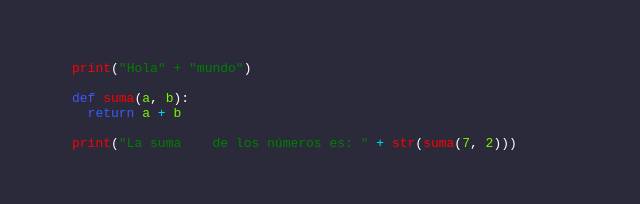
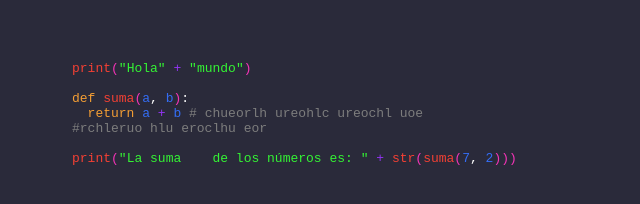
Before and after one commit to sebas21mg/TC2037-Metodos_computacionales, a plain HTML site: page Proyecto/index.html in a window 1280 px wide. Shown: the whole page, without its empty margins (0-640 px from the left). Drawn offline with Linux system fonts and the light colour scheme.

Commit message:
código final

```diff
--- a/Proyecto/index.html
+++ b/Proyecto/index.html
@@ -9,12 +9,13 @@
 </head>
 <body>
 <pre>
-<span class='funcion'>print</span>(<span class='cadena-texto'>"Hola" + "mundo"</span>)
+<span class='funcion'>print</span><span class='parentesis'>(</span><span class='cadena-texto'>"Hola"</span> <span class='signo'>+</span> <span class='cadena-texto'>"mundo"</span><span class='parentesis'>)</span>
 
-<span class='palabras-reservada'>def</span> <span class='funcion'>suma</span>(<span class='variable'>a</span>, <span class='variable'>b</span>):
-  <span class='palabras-reservada'>return</span> <span class='variable'>a</span> <span class='signo'>+</span> <span class='variable'>b</span>
+<span class='palabras-reservada'>def</span> <span class='funcion'>suma</span><span class='parentesis'>(</span><span class='variable'>a</span>, <span class='variable'>b</span><span class='parentesis'>)</span>:
+  <span class='palabras-reservada'>return</span> <span class='variable'>a</span> <span class='signo'>+</span> <span class='variable'>b</span> <span class='comentario'># chueorlh ureohlc ureochl uoe</span>
+<span class='comentario'>#rchleruo hlu eroclhu eor</span>
 
-<span class='funcion'>print</span>(<span class='cadena-texto'>"La suma    de los números es: "</span> <span class='signo'>+</span> <span class='funcion'>str</span>(<span class='funcion'>suma</span>(<span class='variable'>7</span>, <span class='variable'>2</span>)))
+<span class='funcion'>print</span><span class='parentesis'>(</span><span class='cadena-texto'>"La suma    de los números es: "</span> <span class='signo'>+</span> <span class='funcion'>str</span><span class='parentesis'>(</span><span class='funcion'>suma</span><span class='parentesis'>(</span><span class='variable'>7</span>, <span class='variable'>2</span><span class='parentesis'>)</span><span class='parentesis'>)</span><span class='parentesis'>)</span>
 
 </pre>
 </body>
--- a/Proyecto/styles.css
+++ b/Proyecto/styles.css
@@ -6,21 +6,29 @@ body {
 }
 
 .palabras-reservada {
-  color: #3d5afe;
+  color: hsl(33, 90%, 58%);
 }
 
 .signo {
-  color: #00e5ff;
+  color: hsl(270, 90%, 58%);
 }
 
 .variable {
-  color: hsl(90, 100%, 48%);
+  color: hsl(222, 90%, 58%);
 }
 
 .funcion {
-  color: red;
+  color: hsl(4, 90%, 58%);
 }
 
 .cadena-texto {
-  color: green;
+  color: hsl(120, 90%, 58%);
 }
+
+.comentario {
+  color: hsl(0, 0%, 49%);
+}
+
+.parentesis {
+  color: hsl(319, 90%, 58%);
+}
```
Also changed, not shown: 2 other files.
